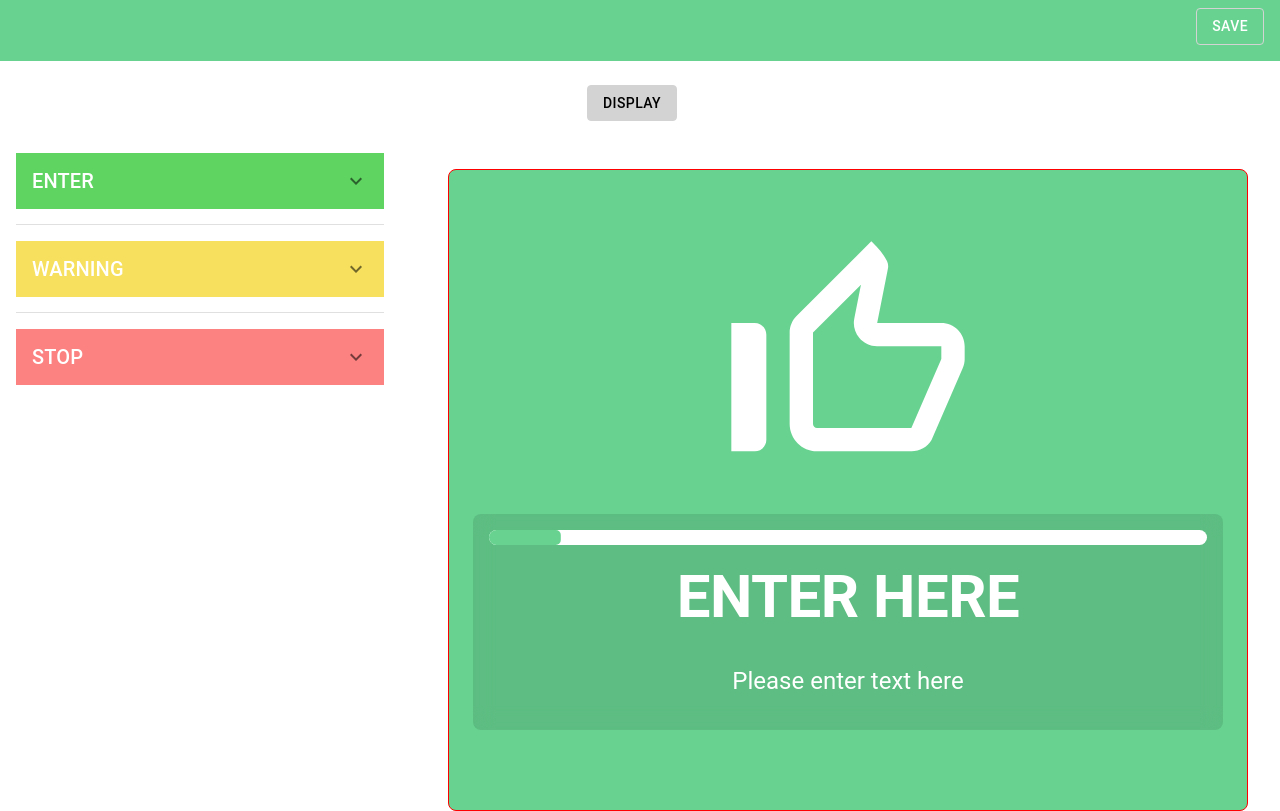
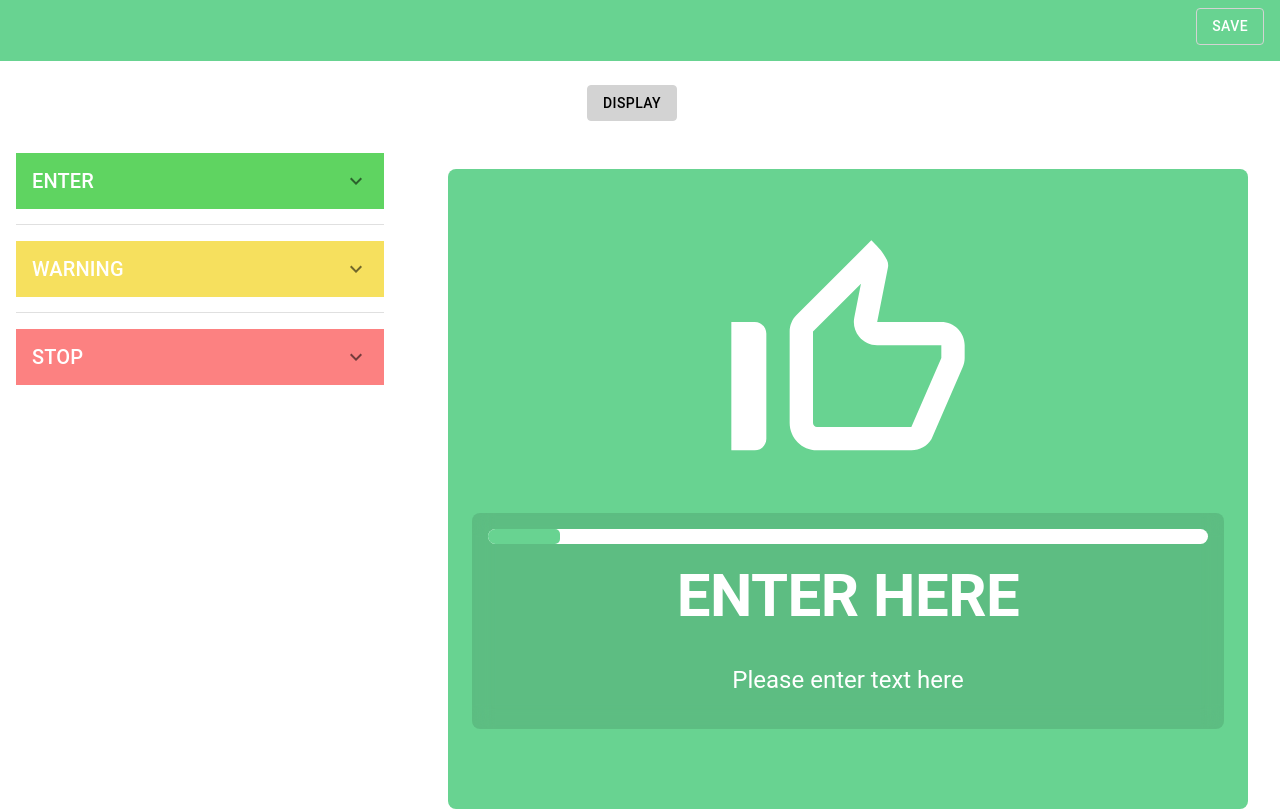
Before and after one commit to subin-firow/signal-locarize, a Next.js app: page /tools in a window 1280 px wide. Built offline with nearby package versions, Linux system fonts and the light colour scheme.

Commit message:
icon managed

```diff
--- a/src/app/tools/demo.js
+++ b/src/app/tools/demo.js
@@ -41,7 +41,6 @@ const Demo = ({ title, subTitle, icon, threshold, color, type }) => {
         backgroundColor: color,
         minHeight: "80vh",
         borderRadius: "8px",
-        border:'solid red 1px',
         display:'flex',
         justifyContent:'center',
         alignItems:'center'
```
